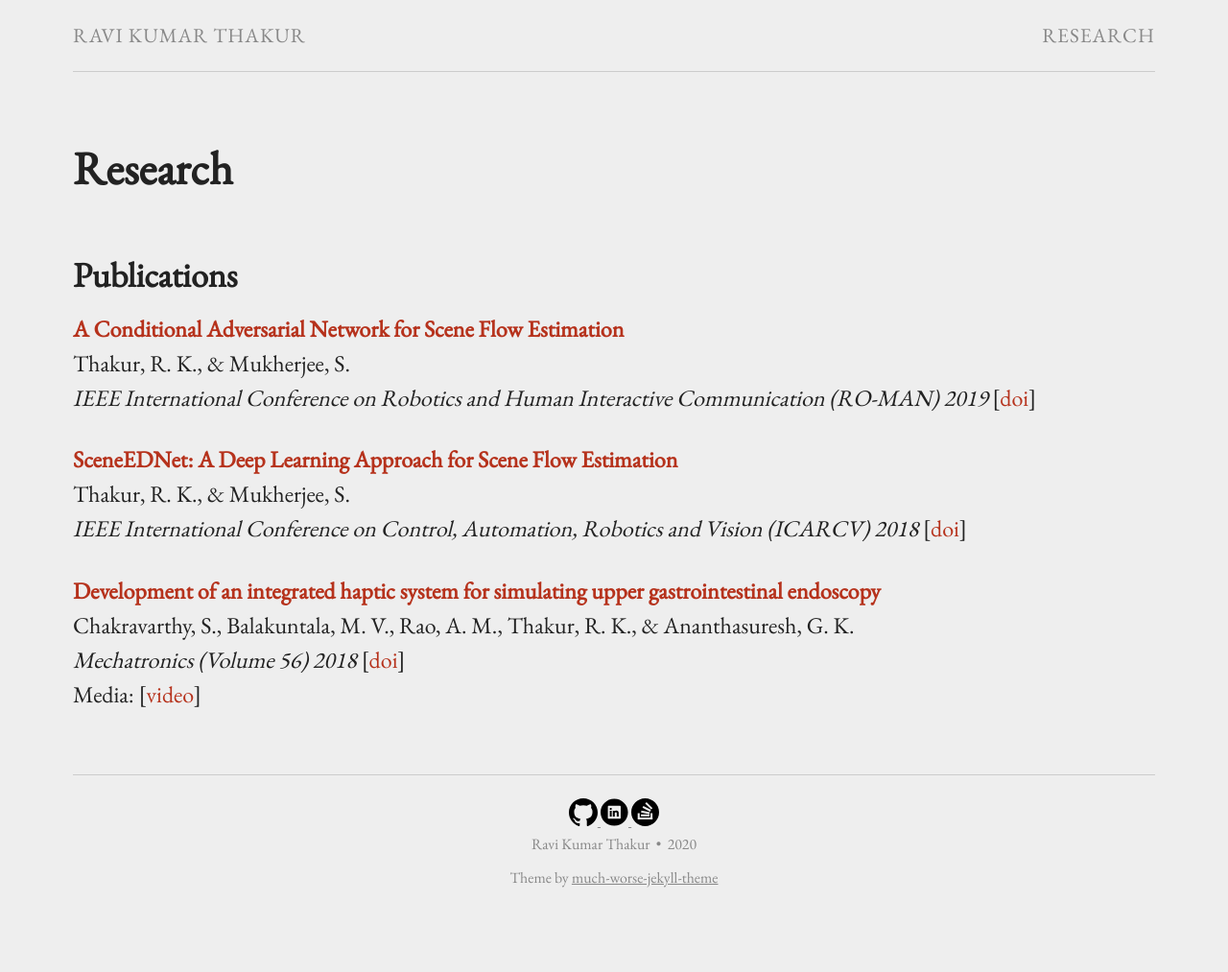
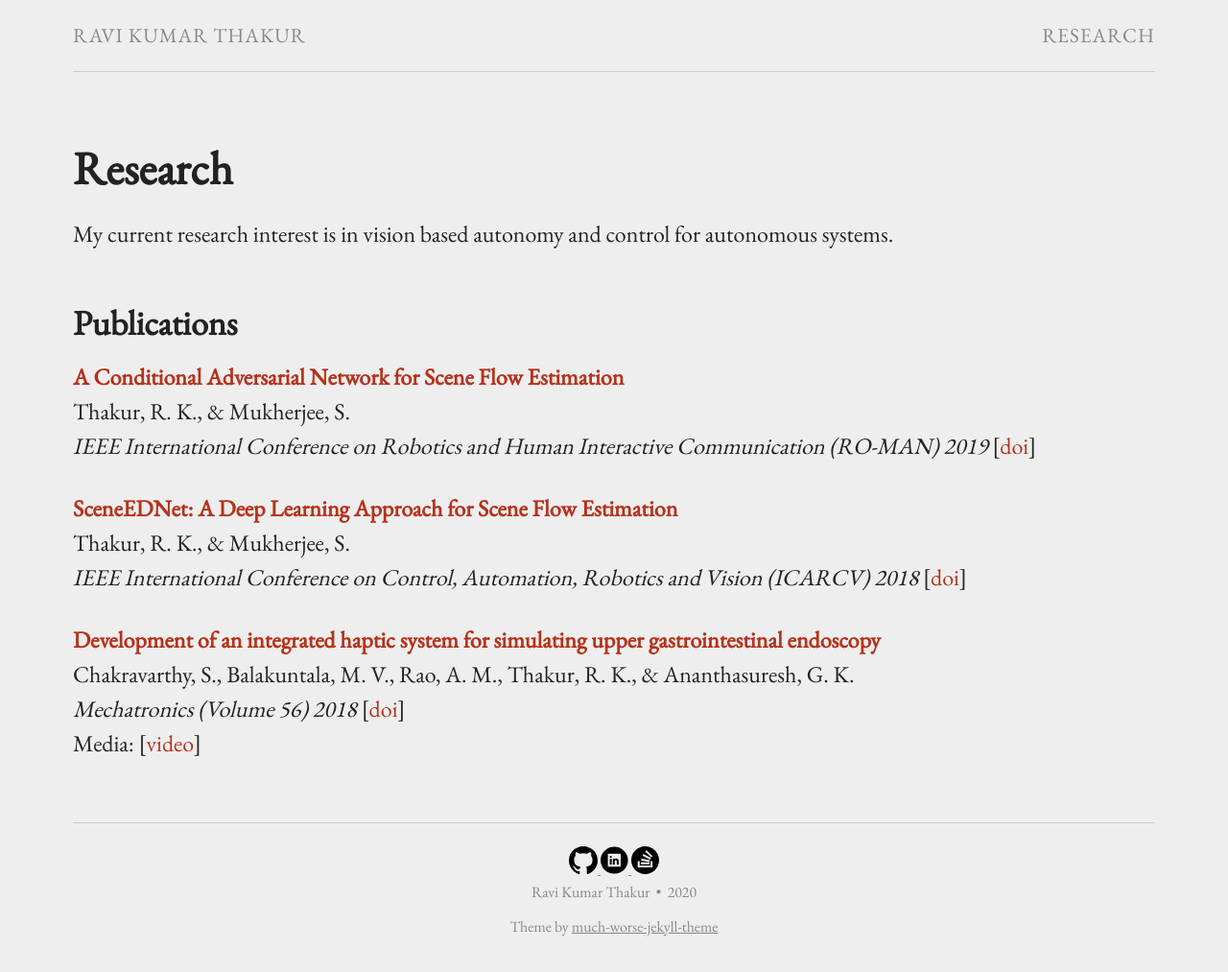
Before and after one commit to ravikt/ravi, a Jekyll site: the page built from research.md, in a window 1280 px wide. Shown: the whole page at 96% size. Built offline with Jekyll 4.4.1, drawn with Linux system fonts in a browser that asks for light colours; before the commit the page ends 963 px from its top, so only the background shows below that.

Commit message:
Update research.md

```diff
--- a/research.md
+++ b/research.md
@@ -43,6 +43,8 @@ pubs:
 
 ---
 
+My current research interest is in vision based autonomy and control for autonomous systems.
+
 ## Publications
 
 {% assign thumbnail="left" %}
```
